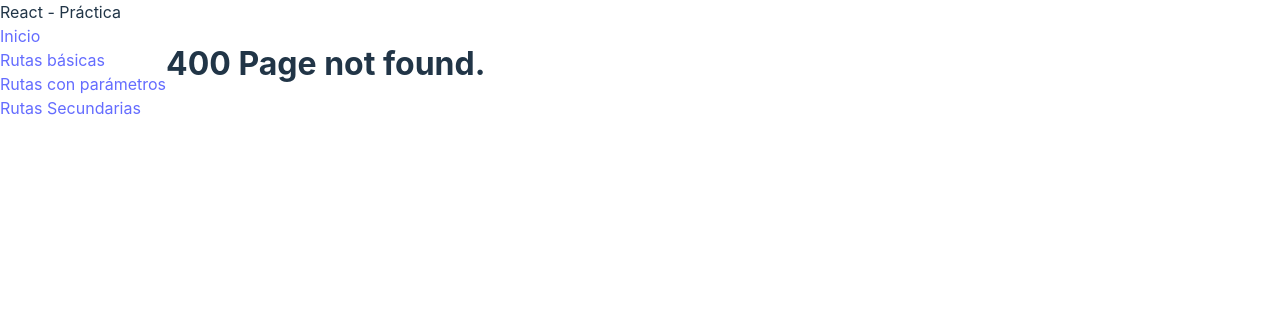
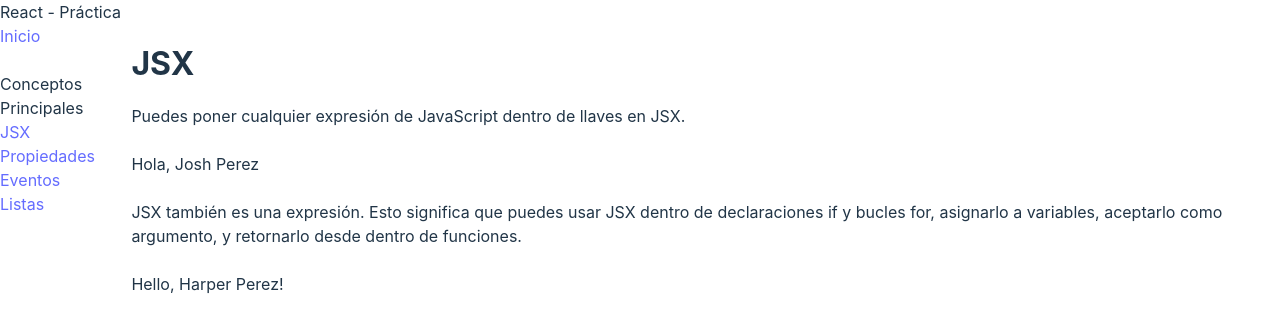
Before and after one commit to luiz-22/react, a React (Vite) app: page /jsx in a window 1280 px wide. Before the commit this address had no page. Shown: the top 332 px of the page. Built offline with nearby package versions, Linux system fonts and the light colour scheme.

Commit message:
23/04/2024

```diff
--- a/src/App.jsx
+++ b/src/App.jsx
@@ -2,6 +2,10 @@ import './App.css'
 import { BrowserRouter, Routes, Route } from "react-router-dom"
 import NavBar from './components/NavBar'
 import SideBar from './components/SideBar'
+import JSX from './pages/principales/JSX'
+import Propiedades from './pages/principales/Propiedades'
+import Eventos from './pages/principales/Eventos'
+import Listas from './pages/principales/Listas'
 
 function App() {
 
@@ -12,7 +16,22 @@ function App() {
         <SideBar />
         <div className="pl-4">
           <Routes>
-            <Route path="/" element={<h1>Inicio</h1>}></Route>
+            <Route path="/" element={<><h1>Inicio</h1><p>Un poco de práctica...</p></>}></Route>
+
+            {/* ------------------------------ Conceptos Principales ------------------------------ */}
+            <Route path="/jsx" element={<JSX />}></Route>
+            <Route path="/propiedades" element={<Propiedades
+              cadena="Esto es una cadena de texto"
+              numero={19}
+              booleano={true}
+              arreglo={[1, 2, 3]}
+              objeto={{ nombre: "Juan", correo: "juan123@gmail.com" }}
+              funcion={(num) => num * num}
+              elementoReact={<i>Esto es un elemento React</i>}
+            />}></Route>
+            <Route path="/eventos" element={<Eventos />}></Route>
+            <Route path="/listas" element={<Listas />}></Route>
+
             <Route path="*" element={<h1>400 Page not found.</h1>} />
           </Routes>
         </div>
--- a/src/components/SideBar.jsx
+++ b/src/components/SideBar.jsx
@@ -9,19 +9,26 @@ function SideBar() {
             Inicio
           </Link>
         </li>
+        <br />
+        <li className="font-bold">Conceptos Principales</li>
         <li>
-          <Link to="rutas-basicas" className="pl-4">
-            Rutas básicas
+          <Link to="jsx" className="pl-4">
+            JSX
           </Link>
         </li>
         <li>
-          <Link to="rutas-parametros" className="pl-4">
-            Rutas con parámetros
+          <Link to="propiedades" className="pl-4">
+            Propiedades
           </Link>
         </li>
         <li>
-          <Link to="rutas-secundarias" className="pl-4">
-            Rutas Secundarias
+          <Link to="eventos" className="pl-4">
+            Eventos
+          </Link>
+        </li>
+        <li>
+          <Link to="listas" className="pl-4">
+            Listas
           </Link>
         </li>
       </ul>
--- /dev/null
+++ b/src/pages/principales/Eventos.jsx
@@ -0,0 +1,33 @@
+import PropTypes from 'prop-types';
+
+const Boton = ({ botonOnClick }) => (
+  <button onClick={botonOnClick}>Saludar (componente)</button>
+);
+
+Boton.propTypes = {
+  botonOnClick: PropTypes.func.isRequired,
+};
+
+const manejadorClick = (e, saludo) => {
+  console.log(e);                // Evento sintético de React
+  console.log(e.nativeEvent);    // Evento nativo de js
+  console.log(saludo);
+};
+
+const Eventos = () => {
+  return (
+    <section>
+      <h1>Eventos</h1>
+
+      <br />
+
+      <button onClick={(e) => manejadorClick(e, "Hola")}>Saludar</button>
+
+      <br /><br />
+
+      <Boton botonOnClick={(e) => manejadorClick(e, "Hola de nuevo")} />
+    </section>
+  );
+};
+
+export default Eventos;
--- /dev/null
+++ b/src/pages/principales/JSX.jsx
@@ -0,0 +1,43 @@
+const name = 'Josh Perez'
+const elemento = <p>Hola, {name}</p>
+
+function formarNombre(user) {
+    return user.firstName + ' ' + user.lastName;
+}
+
+const user = {
+    firstName: 'Harper',
+    lastName: 'Perez'
+};
+
+function saludo(user) {
+    if (user) {
+        return <p>Hello, {formarNombre(user)}!</p>;
+    }
+    return <p>Hello, Stranger.</p>;
+}
+
+export default function JSX() {
+
+    return (
+        <>
+            <h1>JSX</h1>
+
+            <p>Puedes poner cualquier expresión de JavaScript dentro de llaves en JSX.</p>
+
+            <br />
+
+            {elemento}
+
+            <br />
+
+            <p>JSX también es una expresión. Esto significa que puedes usar JSX dentro de declaraciones if y bucles for,
+                asignarlo a variables, aceptarlo como argumento, y retornarlo desde dentro de funciones.</p>
+
+            <br />
+
+            {saludo(user)}
+
+        </>
+    )
+}
--- /dev/null
+++ b/src/pages/principales/Listas.jsx
@@ -0,0 +1,20 @@
+const numbers = [1, 2, 3, 4, 5]
+
+const listItems = numbers.map((number, index) =>
+    <li key={index}>{number}</li>
+)
+
+export default function Listas() {
+    return (
+        <>
+            <h1>Listas</h1>
+
+            <p>No se recomienda usar índices para keys si el orden de los ítems puede cambiar. Esto puede impactar
+                negativamente el rendimiento y puede causar problemas con el estado del componente. </p>
+
+            <br />
+
+            <ul>{listItems}</ul>
+        </>
+    )
+}
--- /dev/null
+++ b/src/pages/principales/Propiedades.jsx
@@ -0,0 +1,32 @@
+import PropTypes from "prop-types"
+
+export default function Propiedades(props) {
+    return (
+        <>
+            <h1>{props.porDefecto}</h1>
+            <p>Las props son de solo lectura. Un componente nunca debe modificar sus props.</p>
+            <p>{props.cadena}</p>
+            <p>{props.numero}</p>
+            <p>{props.booleano ? "Verdadero" : "Falso"}</p>
+            <p>{props.arreglo.join(", ")}</p>
+            <p>{props.objeto.nombre + " - " + props.objeto.correo}</p>
+            <p>{props.arreglo.map(props.funcion).join(", ")}</p>
+            <p>{props.elementoReact}</p>
+        </>
+    )
+}
+
+Propiedades.defaultProps = {
+    porDefecto: "Propiedades",
+}
+
+Propiedades.propTypes = {
+    cadena: PropTypes.string.isRequired,
+    numero: PropTypes.number.isRequired,
+    booleano: PropTypes.bool.isRequired,
+    arreglo: PropTypes.array.isRequired,
+    objeto: PropTypes.object.isRequired,
+    funcion: PropTypes.func.isRequired,
+    elementoReact: PropTypes.element.isRequired,
+    porDefecto: PropTypes.string,
+}
```
